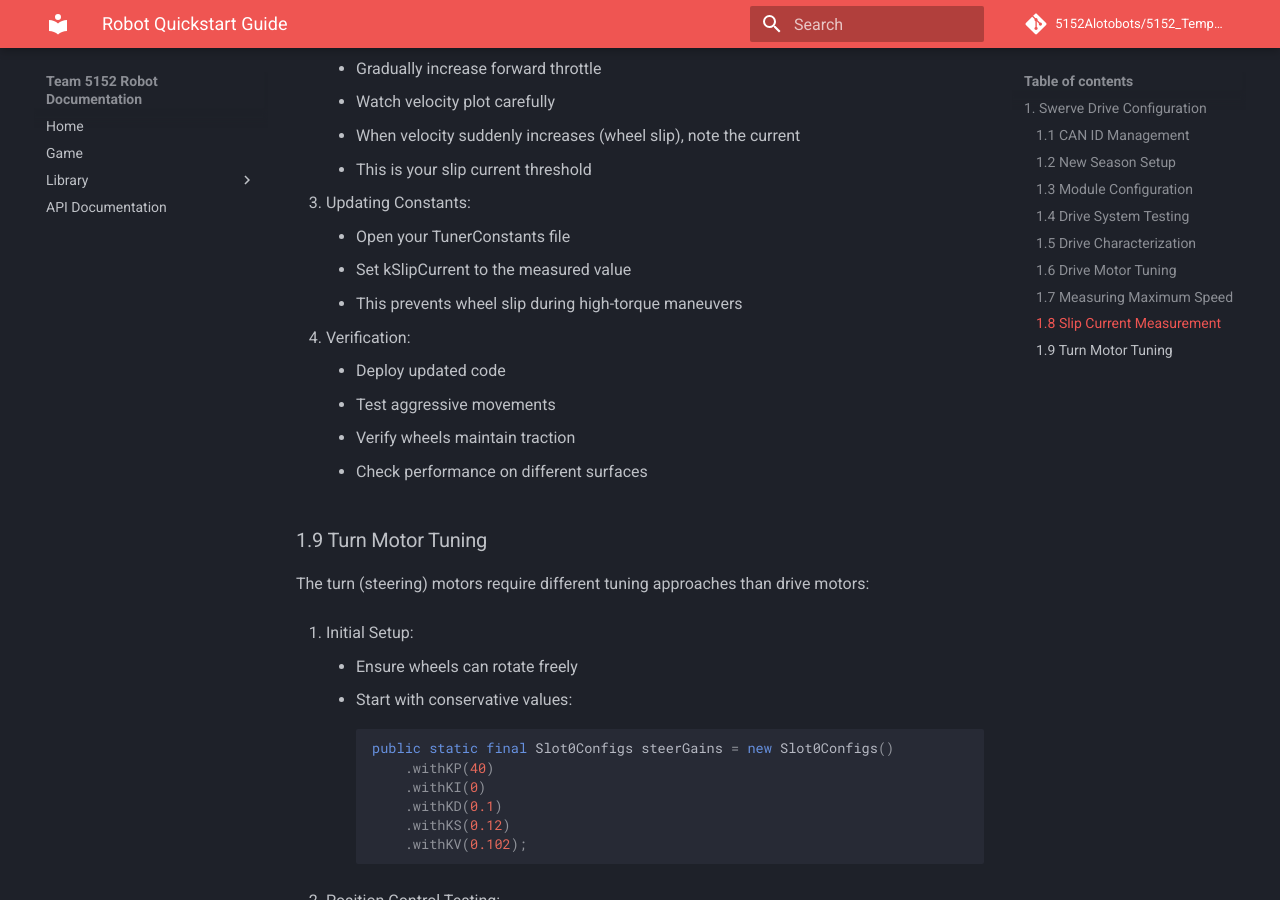
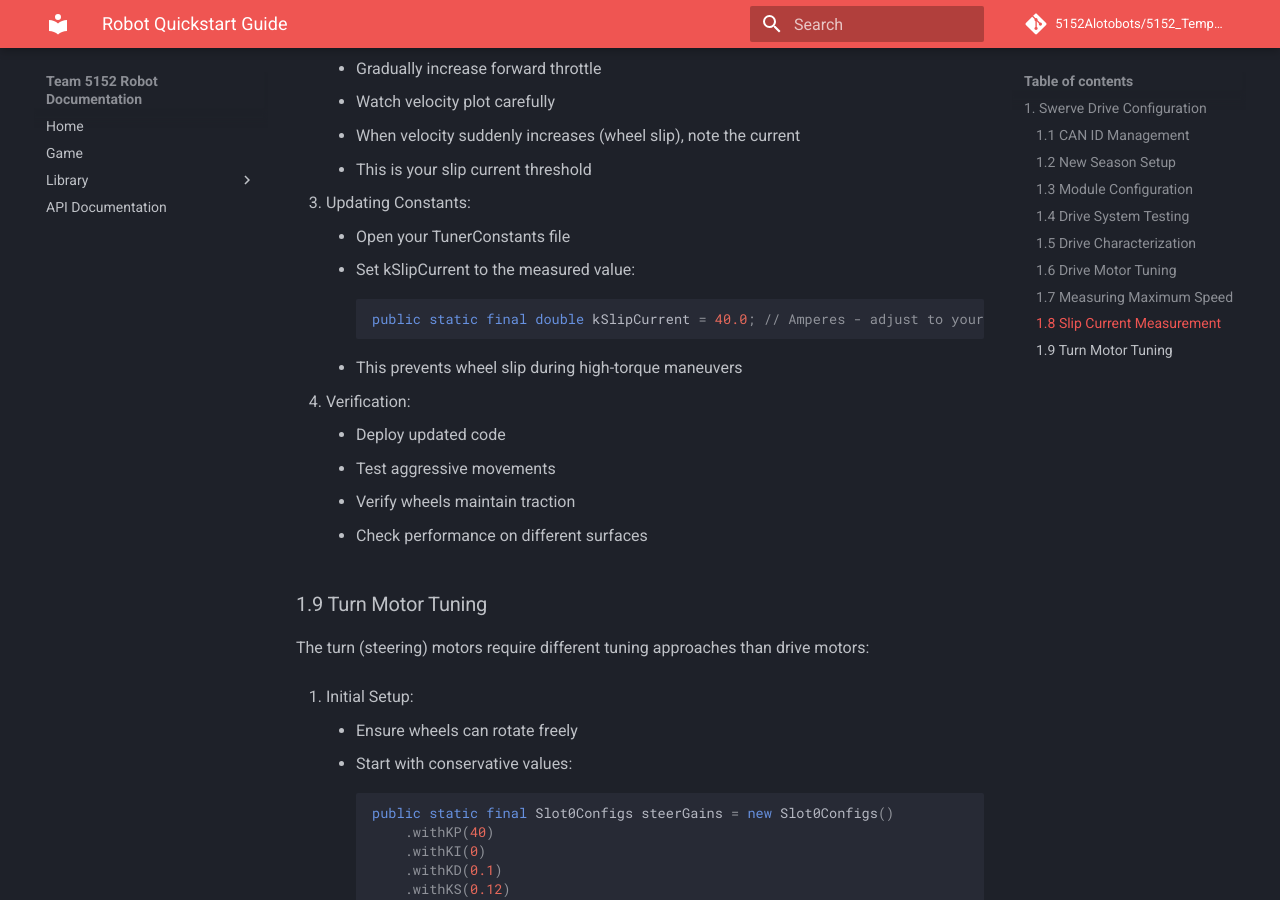
Before and after one commit to 5152Alotobots/5152_Template, an MkDocs documentation site: the page built from docs/mkdocs/docs/quickstart.md, in a window 1280 px wide and 900 px high, scrolled down 8392 px. Built offline with MkDocs 1.6.1 and Material for MkDocs 9.7.7, drawn with Linux system fonts in a browser that asks for light colours; comment, search, counter and statistics services are not loaded.

Commit message:
docs: Add code block example for kSlipCurrent configuration

````diff
--- a/docs/mkdocs/docs/quickstart.md
+++ b/docs/mkdocs/docs/quickstart.md
@@ -311,7 +311,10 @@ After setting maximum speed, we need to determine the current limit that prevent
 
 3. Updating Constants:
     - Open your TunerConstants file
-    - Set kSlipCurrent to the measured value
+    - Set kSlipCurrent to the measured value:
+    ```java
+    public static final double kSlipCurrent = 40.0; // Amperes - adjust to your measured value
+    ```
     - This prevents wheel slip during high-torque maneuvers
 
 4. Verification:
````
